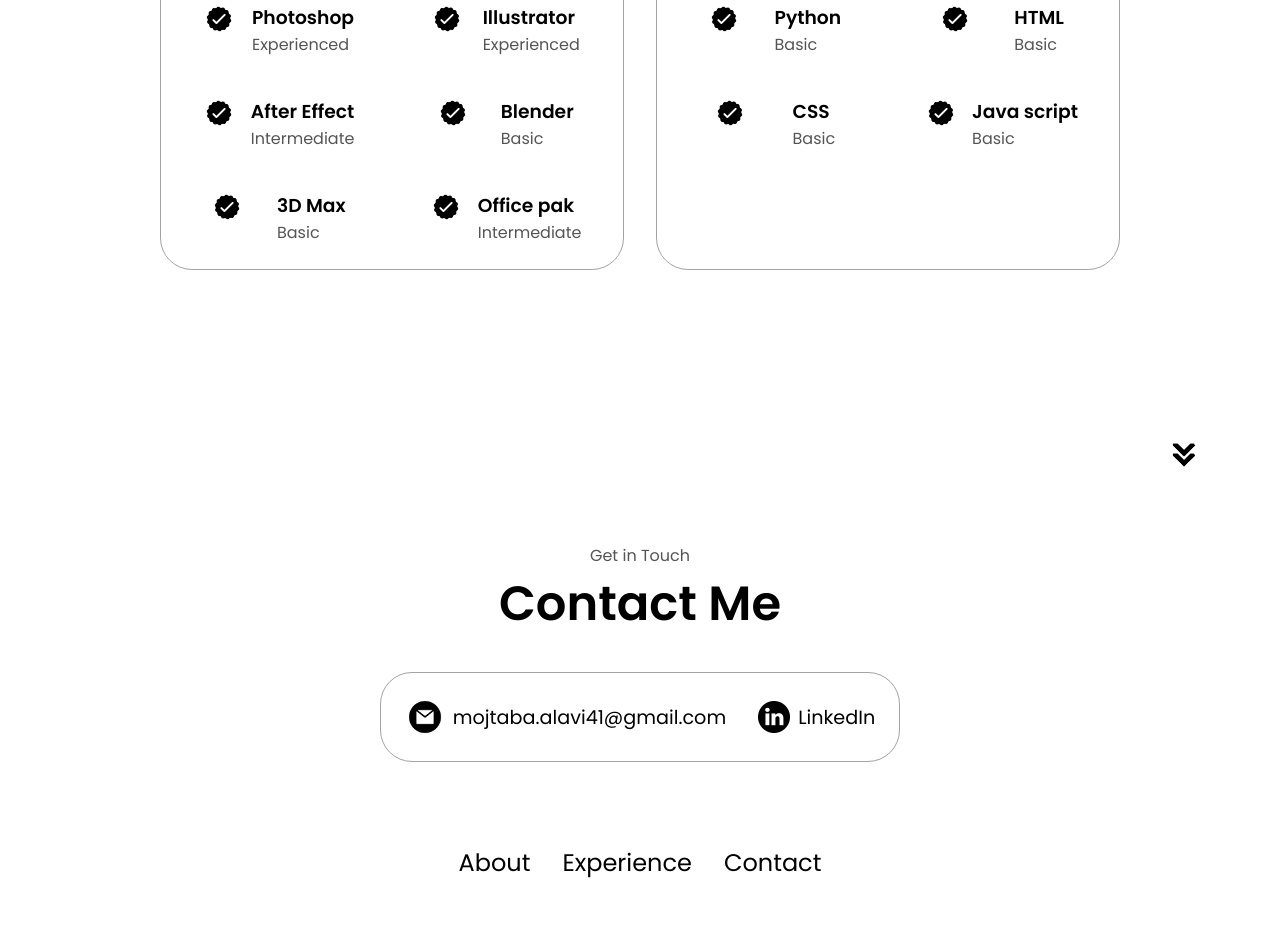
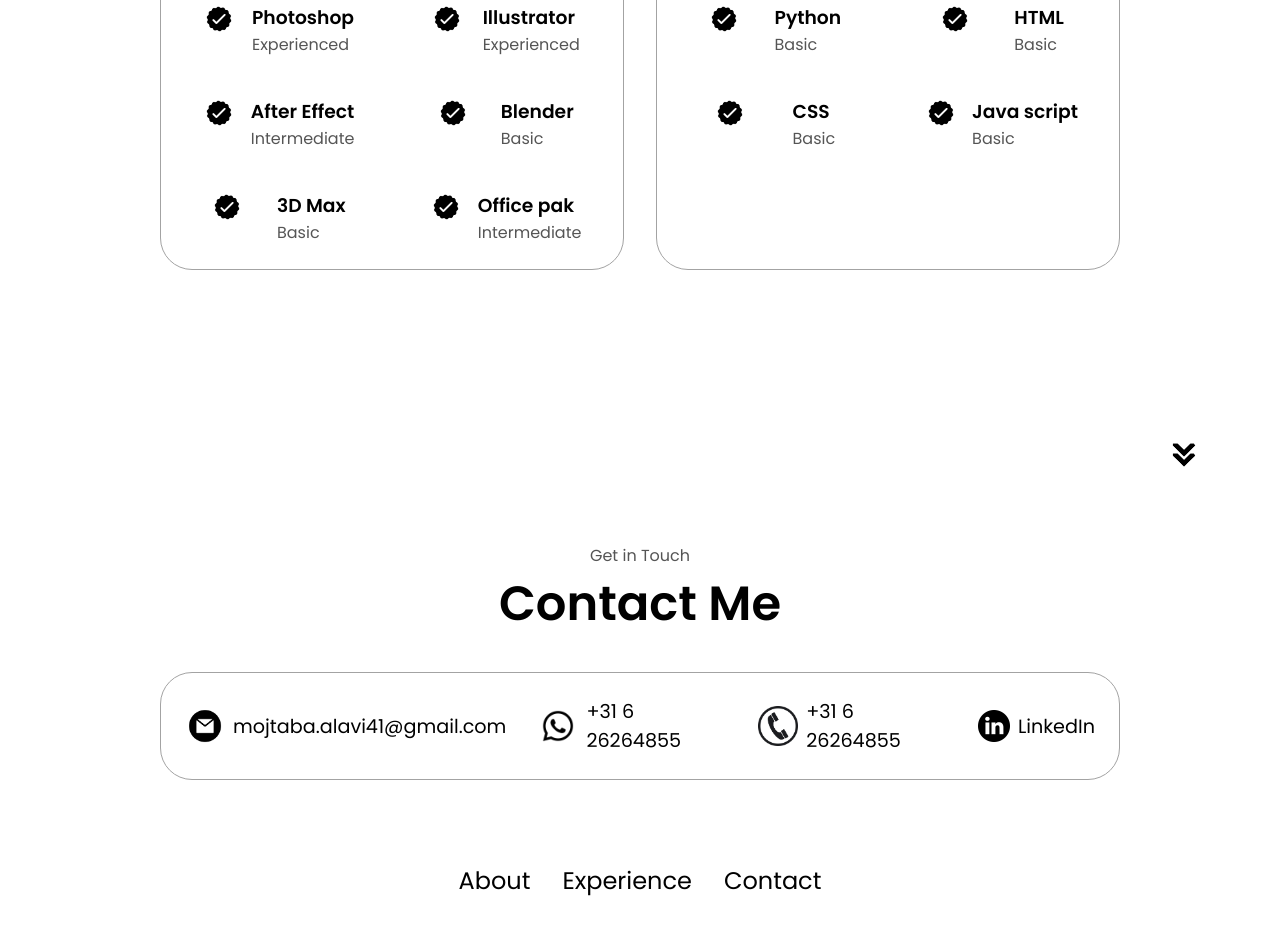
Before and after one commit to mojtaba332/moji2.github.io, a plain HTML site: page index.html in a window 1280 px wide. Shown: the part 1921-2855 px from the top of the page. Drawn offline with Linux system fonts and the light colour scheme.

Commit message:
verbeterd

```diff
--- a/index.html
+++ b/index.html
@@ -273,6 +273,26 @@
         </div>
         <div class="contact-info-container">
           <img
+            src="./assets/whatsapp-icon-png-26.jpg"
+            alt="whatsapp-icon-png-26"
+            class="icon contact-icon email-icon"
+          />
+          <p>
+            <a href="https://wa.me/+31626264855">+31 6 26264855</a>
+          </p>
+        </div>
+        <div class="contact-info-container">
+          <img
+            src="./assets/phone_PNG48988.png"
+            alt="phone_PNG48988"
+            class="icon contact-icon email-icon"
+          />
+          <p>
+            <a href="tel:+31626264855">+31 6 26264855</a>
+          </p>
+        </div>
+        <div class="contact-info-container">
+          <img
             src="./assets/linkedin.png"
             alt="LinkedIn icon"
             class="icon contact-icon"
```
Also changed, not shown: assets/phone_PNG48988.png (added), assets/whatsapp-icon-png-26.jpg (added).
